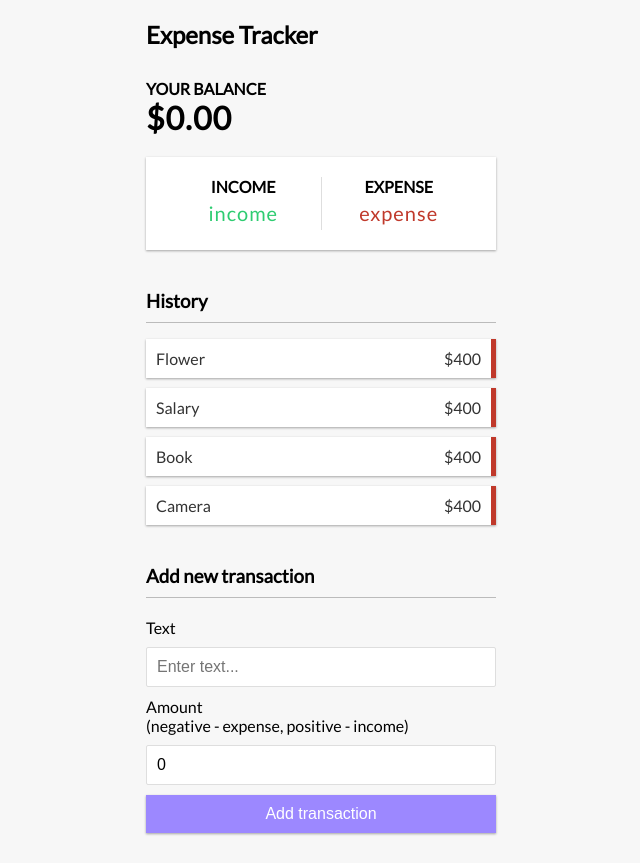
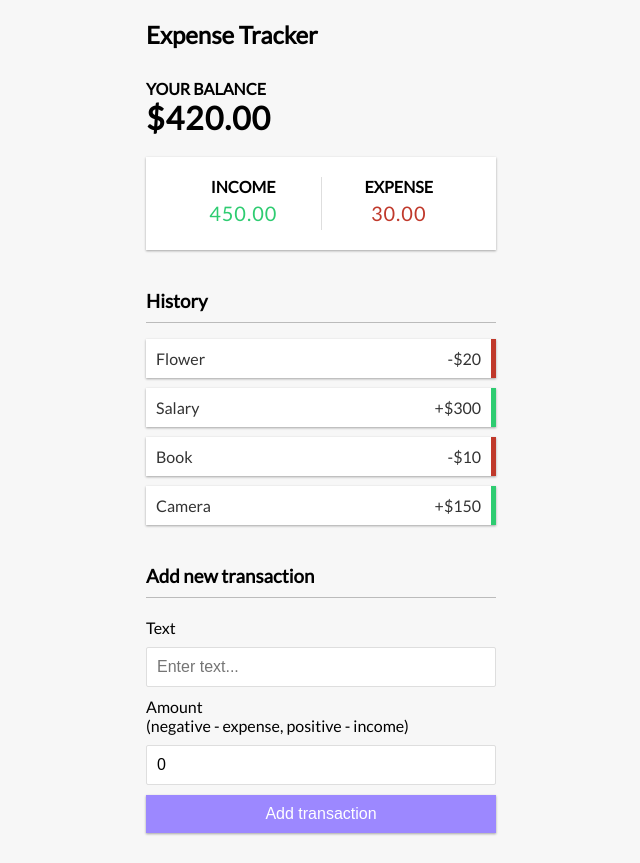
Before and after one commit to MrKaung21/Expense-Tracker, a React (Create React App) app: page / in a window 1280 px wide. Shown: the whole page, without its empty margins (319-959 px from the left). Built offline with nearby package versions, Linux system fonts and the light colour scheme.

Commit message:
income and expense calculation

```diff
--- a/src/components/Balance.js
+++ b/src/components/Balance.js
@@ -1,10 +1,15 @@
-import React from 'react'
+import React,{ useContext } from 'react'
+import { GlobalContext } from '../context/GlobalState'
 
 const Balance = () => {
+  const { transactions } = useContext(GlobalContext)
+  const amounts = transactions.map(transaction => transaction.amount)
+  const total = amounts.reduce((acc, item) => (acc += item) ,0).toFixed(2)
+
   return (
     <>
         <h4>Your Balance</h4>
-        <h1>$0.00</h1>
+        <h1>${total}</h1>
     </>
   )
 }
--- a/src/components/IncomeExpenses.js
+++ b/src/components/IncomeExpenses.js
@@ -1,15 +1,24 @@
-import React from 'react'
+import React,{ useContext } from 'react'
+import { GlobalContext } from '../context/GlobalState'
 
 const IncomeExpenses = () => {
+  const { transactions } = useContext(GlobalContext)
+
+  const amounts = transactions.map((transaction) => transaction.amount)
+
+  const income = amounts.filter((amount) => amount > 0).reduce((acc, item) => (acc += item), 0).toFixed(2)
+
+  const expense = (amounts.filter((amount) => amount < 0).reduce((acc, item) => (acc += item), 0) * -1).toFixed(2)
+
   return (
     <div className="inc-exp-container">
         <div>
           <h4>Income</h4>
-           <p className="money plus">income</p>
+           <p className="money plus">{income}</p>
         </div>
         <div>
           <h4>Expense</h4>
-          <p className="money minus">expense</p>
+          <p className="money minus">{expense}</p>
         </div>
     </div>
   )
--- a/src/components/Transaction.js
+++ b/src/components/Transaction.js
@@ -1,9 +1,11 @@
 import React from 'react'
 
 const Transaction = ({ transaction }) => {
+  const sign = transaction.amount < 0 ? '-' : '+'
+
   return (
-    <li className='minus'>
-        {transaction.text} <span>$400</span><button className='delete-btn'>x</button>
+    <li className={transaction.amount < 0 ? 'minus' : 'plus'}>
+        {transaction.text} <span>{sign}${Math.abs(transaction.amount)}</span><button className='delete-btn'>x</button>
     </li>
   )
 }
```
